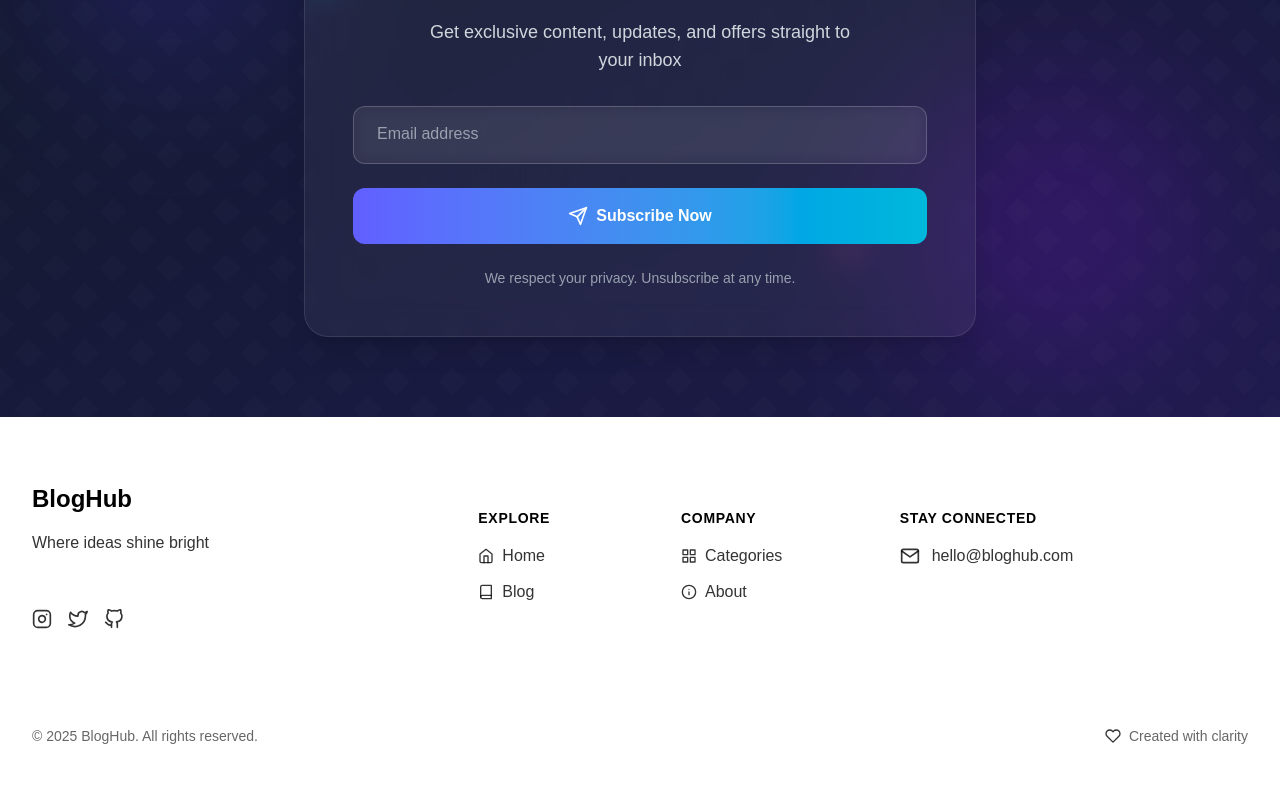
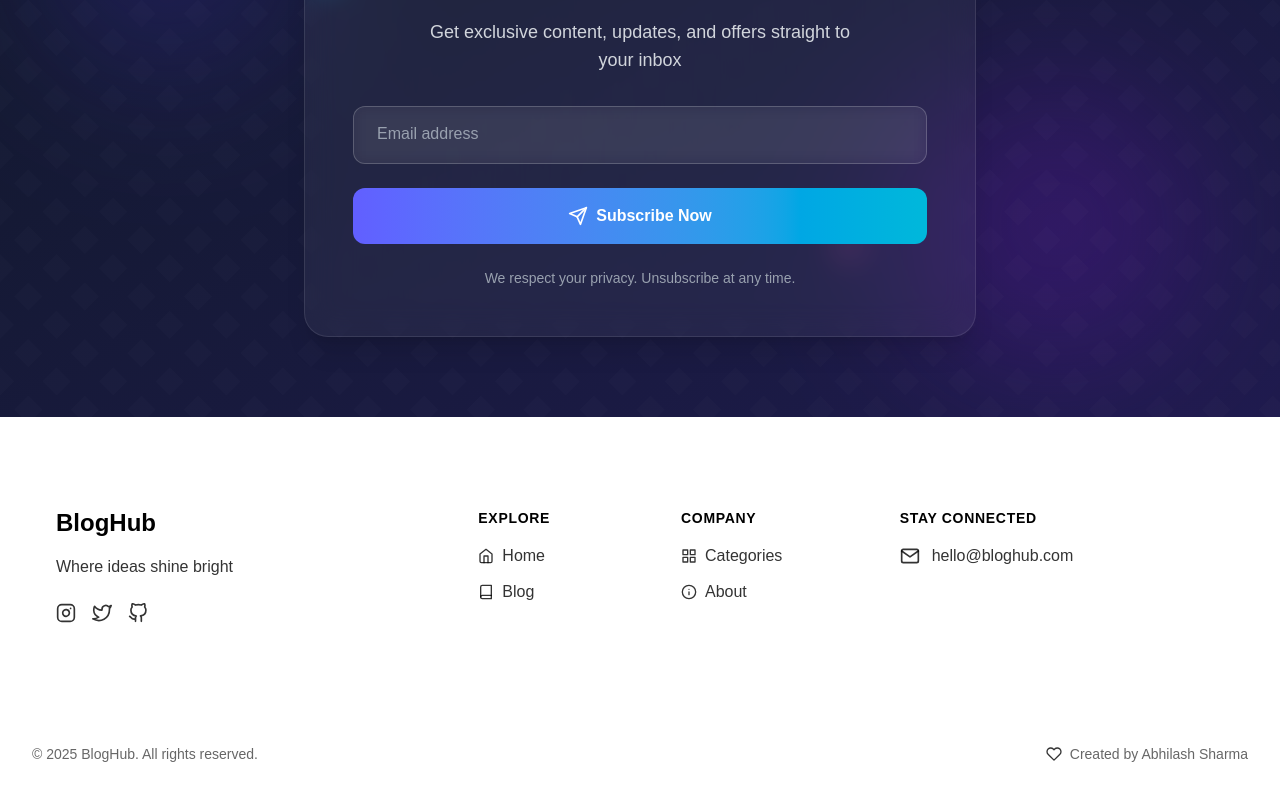
Before and after one commit to AbhilashUnlink/ultshit-nextjs, a Next.js app: page / in a window 1280 px wide. Shown: the part 2619-3419 px from the top of the page. Built offline with nearby package versions, Linux system fonts and the light colour scheme.

Commit message:
small change

```diff
--- a/src/components/footer/FooterSection.tsx
+++ b/src/components/footer/FooterSection.tsx
@@ -35,7 +35,7 @@ const FooterSection = () => {
                 <div className="grid grid-cols-1 md:grid-cols-3 gap-12">
 
                     {/* Brand Section - Crystal Clear */}
-                    <div className="flex flex-col">
+                    <div className="flex flex-col p-6">
                         <Link href="/" className="text-2xl font-bold text-black mb-4 hover:text-black/90 transition-colors">
                             BlogHub
                         </Link>
@@ -118,7 +118,7 @@ const FooterSection = () => {
                     </p>
                     <div className="flex items-center mt-4 md:mt-0 text-black/60 text-sm">
                         <FiHeart className="w-4 h-4 mr-2 text-black/80" />
-                        <span>Created with clarity</span>
+                        <span>Created by Abhilash Sharma</span>
                     </div>
                 </div>
             </div>
```
